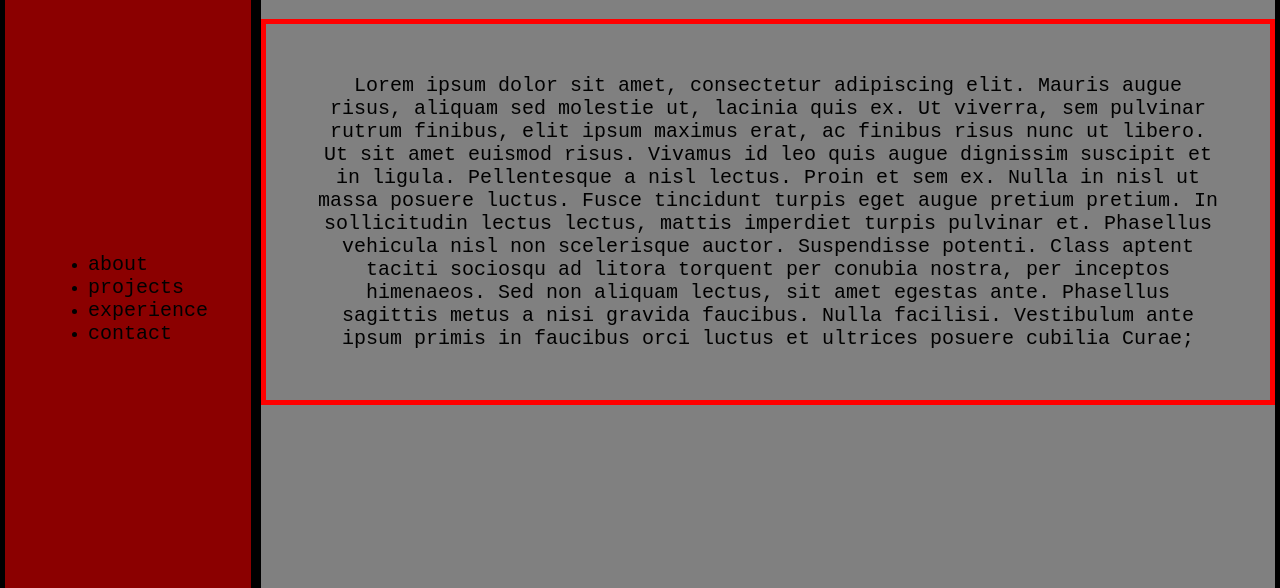
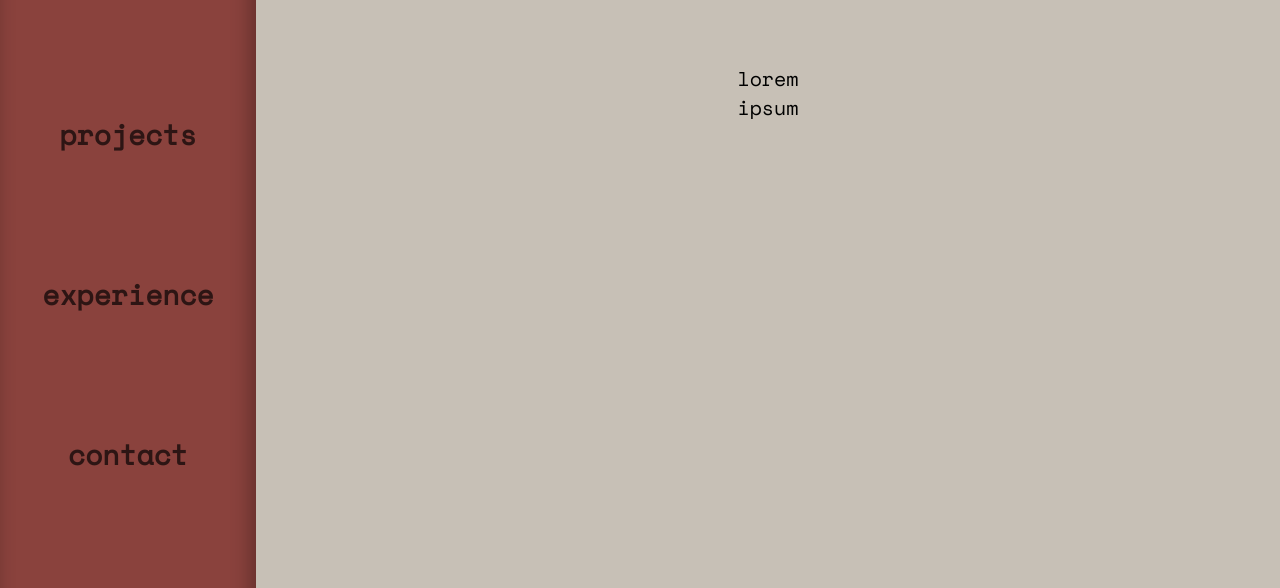
Before and after one commit to moonmonk/moonmonk.github.io, a plain HTML site: page projects.html in a window 1280 px wide. Shown: the part 106-694 px from the top of the page. Drawn offline with nearby package versions, Linux system fonts and the light colour scheme.

Commit message:
Homogenized pages

```diff
--- a/projects.html
+++ b/projects.html
@@ -3,39 +3,35 @@
 
 <head>
     <title>Page Title</title>
+    <link href="https://fonts.googleapis.com/css?family=Space+Mono" rel="stylesheet">
+    <link rel="stylesheet" href="styles.css">
+    <link rel="stylesheet" href="https://cdnjs.cloudflare.com/ajax/libs/font-awesome/4.7.0/css/font-awesome.min.css">
 
-    <link rel="stylesheet" href="styles.css">
+
+
+
 </head>
 
 <body>
     <div class="wrapper">
         <div class="sidebar">
-            <ul>
-                <li>
-                    <a href="#">about</a>
-                </li>
-                <li>
-                    <a href="#">projects</a>
-                </li>
-                <li>
-                    <a href="#">experience</a>
-                </li>
-                <li>
-                    <a href="#">contact</a>
-                </li>
-            </ul>
+            <a href="about.html">about</a>
+            <a href="projects.html">projects</a>
+
+            <a href="experience.html">experience</a>
+
+            <a href="contact.html">contact</a>
+
+            <a href="https://github.com/moonmonk">
+                <i class="fa fa-github" aria-hidden="true"></i>
+            </a>
+
         </div>
         <div class="content">
             <h1>about</h1>
-            <p>Lorem ipsum dolor sit amet, consectetur adipiscing elit. Mauris augue risus, aliquam sed molestie ut, lacinia
-                quis ex. Ut viverra, sem pulvinar rutrum finibus, elit ipsum maximus erat, ac finibus risus nunc ut libero.
-                Ut sit amet euismod risus. Vivamus id leo quis augue dignissim suscipit et in ligula. Pellentesque a nisl
-                lectus. Proin et sem ex. Nulla in nisl ut massa posuere luctus. Fusce tincidunt turpis eget augue pretium
-                pretium. In sollicitudin lectus lectus, mattis imperdiet turpis pulvinar et. Phasellus vehicula nisl non
-                scelerisque auctor. Suspendisse potenti. Class aptent taciti sociosqu ad litora torquent per conubia nostra,
-                per inceptos himenaeos. Sed non aliquam lectus, sit amet egestas ante. Phasellus sagittis metus a nisi gravida
-                faucibus. Nulla facilisi. Vestibulum ante ipsum primis in faucibus orci luctus et ultrices posuere cubilia
-                Curae;</p>
+            <p>lorem
+                <br> ipsum
+            </p>
         </div>
     </div>
 
--- a/styles.css
+++ b/styles.css
@@ -19,30 +19,27 @@ a {
 
 .sidebar {
   grid-area: sb;
-  background: darkred;
+  background: rgb(138, 66, 61);
   height: 100vh;
   grid-column: 1/2;
-  border: 5px solid;
   display: grid;
   grid-template-rows: auto;
   justify-content: center;
   align-content: space-around;
-  grid-gap: 5px;
+  box-shadow: -5px 5px 20px rgba(0, 0, 0, 0.301) inset;
 }
 
 .sidebar a {
   text-decoration: none;
-  color: black;
+  color: rgba(0, 0, 0, 0.671);
   text-align: center;
+  font-size: 28px;
+  font-weight: bold;
 }
-.sidebar a:hover {
-  color: white;
-  transform: scale(1.1);
-}
+
 .content {
-  background: gray;
+  background: rgb(199, 192, 182);
   grid-area: c;
-  border: 5px solid;
 }
 
 .content > * {
@@ -53,7 +50,6 @@ a {
 .content p {
   text-align: center;
   padding: 50px;
-  border: 5px solid red;
 }
 
 @media (max-width: 700px) {
@@ -61,6 +57,10 @@ a {
     grid-template-areas:
       "sb sb"
       "c c";
+  }
+
+  .content {
+    height: 95vh;
   }
 
   .sidebar {
@@ -76,3 +76,30 @@ a {
     justify-content: center;
   }
 }
+
+/* Animations */
+
+a:after {
+  position: absolute;
+  bottom: 0;
+  left: 0;
+  right: 0;
+  margin: auto;
+  width: 0%;
+  content: ".";
+  color: transparent;
+  background: rgb(0, 0, 0);
+  height: 1px;
+  transition: 0.1s;
+}
+
+.sidebar a:hover {
+  color: black;
+  transform: scale(1.1);
+  animation: fill 1s forwards;
+  transition: 0.2s;
+}
+
+a:hover:after {
+  width: 100%;
+}
```
Also changed, not shown: about.html (added, +40 -0 lines), experience.html (+20 -24 lines).
